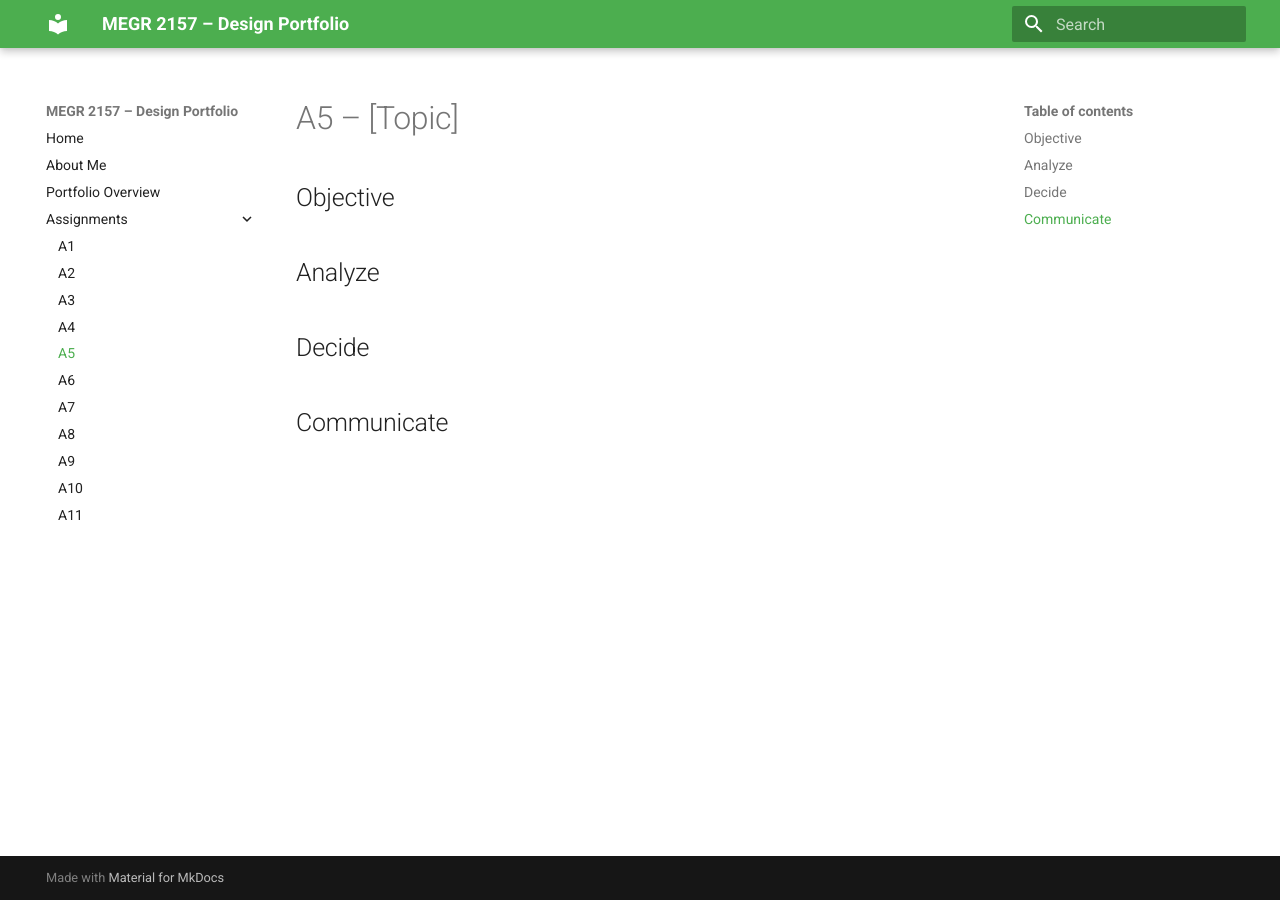
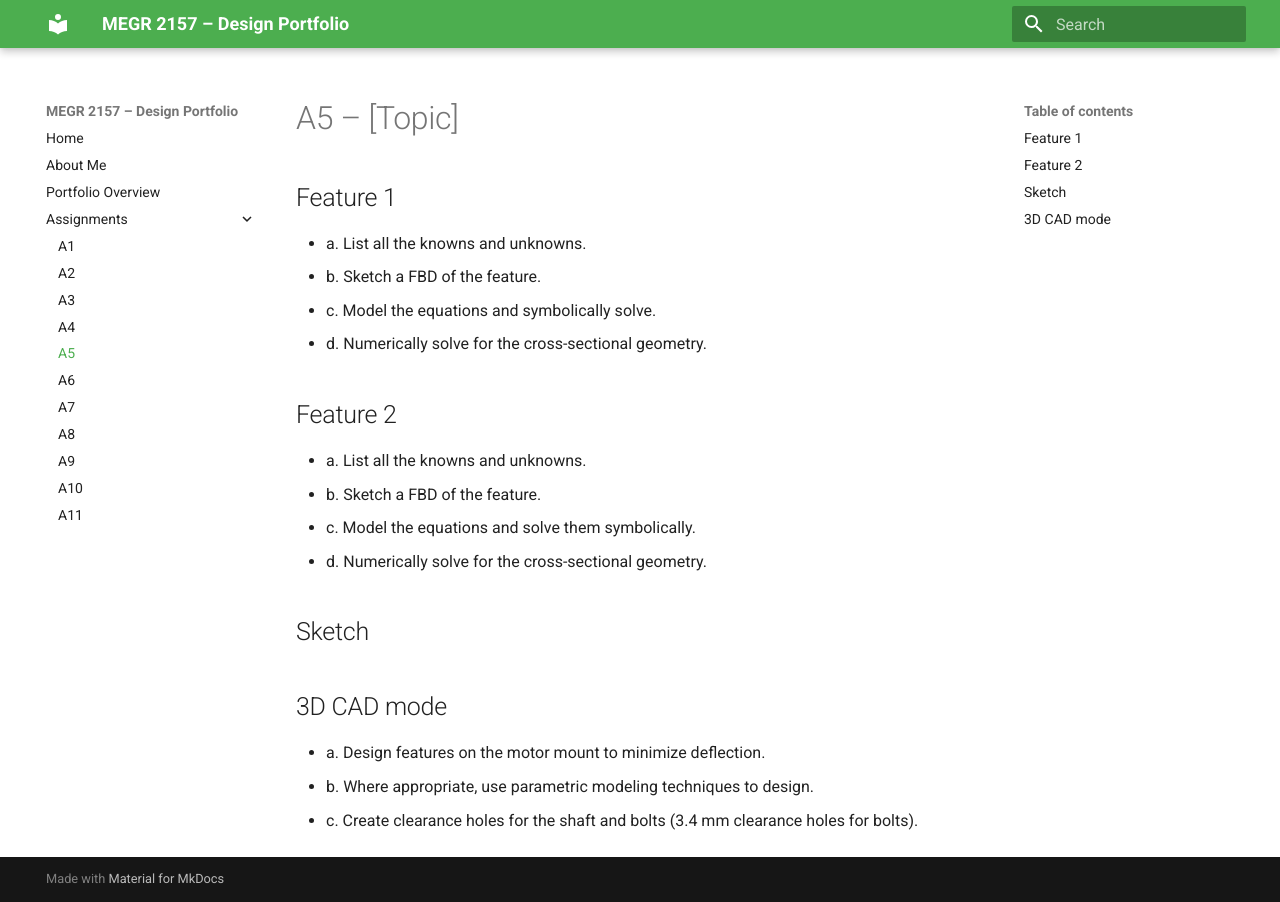
Before and after one commit to CandyVas/megr2157-portfolio, an MkDocs documentation site: the page built from docs/assignments/A05/index.md, in a window 1280 px wide. Built offline with MkDocs 1.6.1 and Material for MkDocs 9.7.7, drawn with Linux system fonts in a browser that asks for light colours.

Commit message:
Revise assignment structure and add new features
Updated the structure of the assignment document by adding sections for Feature 1, Feature 2, Sketch, and 3D CAD mode, along with their respective tasks.

```diff
--- a/docs/assignments/A05/index.md
+++ b/docs/assignments/A05/index.md
@@ -1,12 +1,23 @@
 # A5 – [Topic]
 
-## Objective
+## Feature 1
+
++ a. List all the knowns and unknowns.
++ b. Sketch a FBD of the feature.
++ c. Model the equations and symbolically solve.
++ d. Numerically solve for the cross-sectional geometry.
+
+##  Feature 2
+
++ a. List all the knowns and unknowns.
++ b. Sketch a FBD of the feature.
++ c. Model the equations and solve them symbolically.
++ d. Numerically solve for the cross-sectional geometry.
+
+## Sketch
 
 
-## Analyze
-
-
-## Decide
-
-
-## Communicate
+## 3D CAD mode
++ a. Design features on the motor mount to minimize deflection.
++ b. Where appropriate, use parametric modeling techniques to design.
++ c. Create clearance holes for the shaft and bolts (3.4 mm clearance holes for bolts).
```
